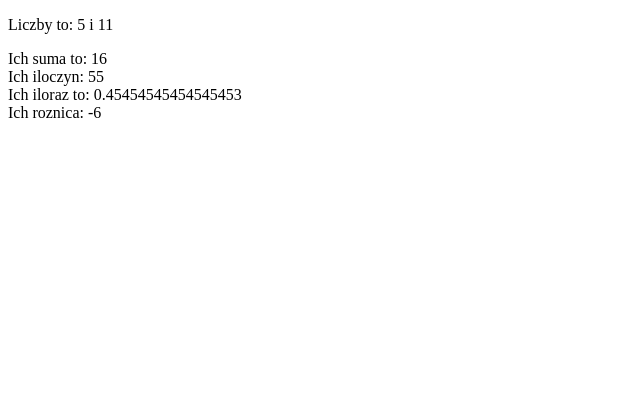
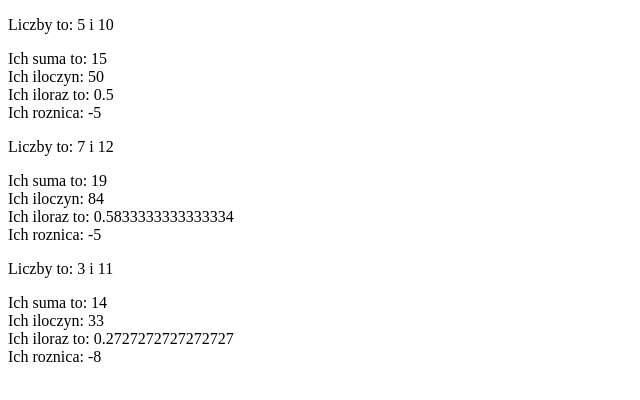
Before and after one commit to PrzemekGdula/react-day2, a React (Create React App) app: page / in a window 1280 px wide. Shown: the top 400 px of the page, without its empty margins (0-640 px from the left). Built offline with nearby package versions, Linux system fonts and the light colour scheme.

Commit message:
calculator with array

```diff
--- a/src/App.js
+++ b/src/App.js
@@ -3,14 +3,26 @@ import React from 'react'
 import Calculator from './Calculator'
 
 
+const numbers = [
+    { a: 5, b: 10 },
+    { a: 7, b: 12 },
+    { a: 3, b: 11 },
+]
+
 
 const App = () => {
     return (
         <div>
-            <Calculator
-           a={5}
-           b={11}
-           />
+            {
+                numbers.map(
+                    element => (
+                        <Calculator
+                            a={element.a}
+                            b={element.b}
+                        />
+                    )
+                )
+            }
 
 
         </div>
```
